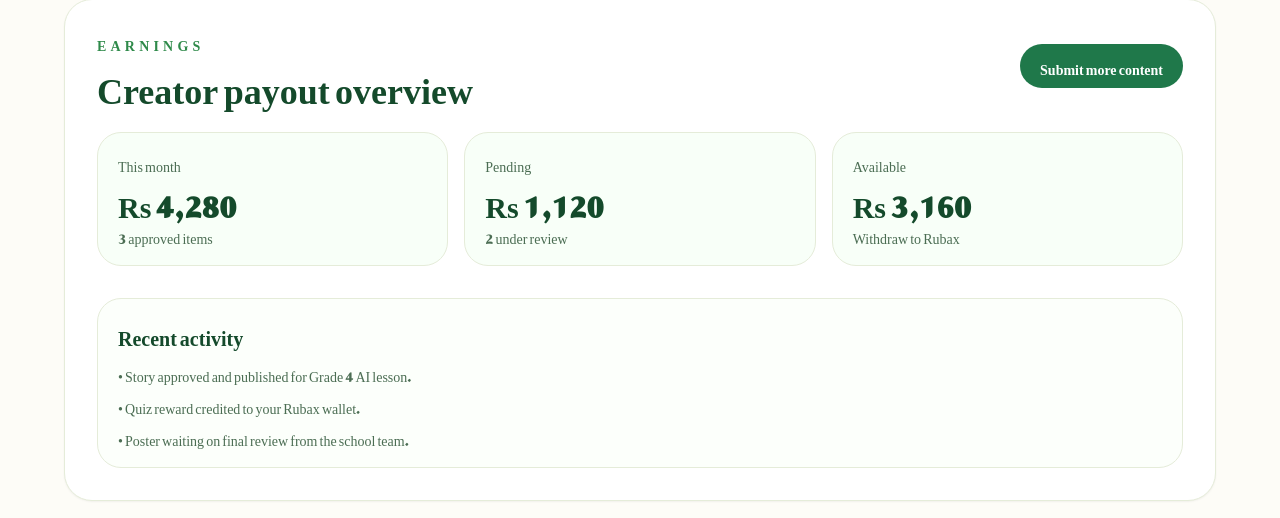
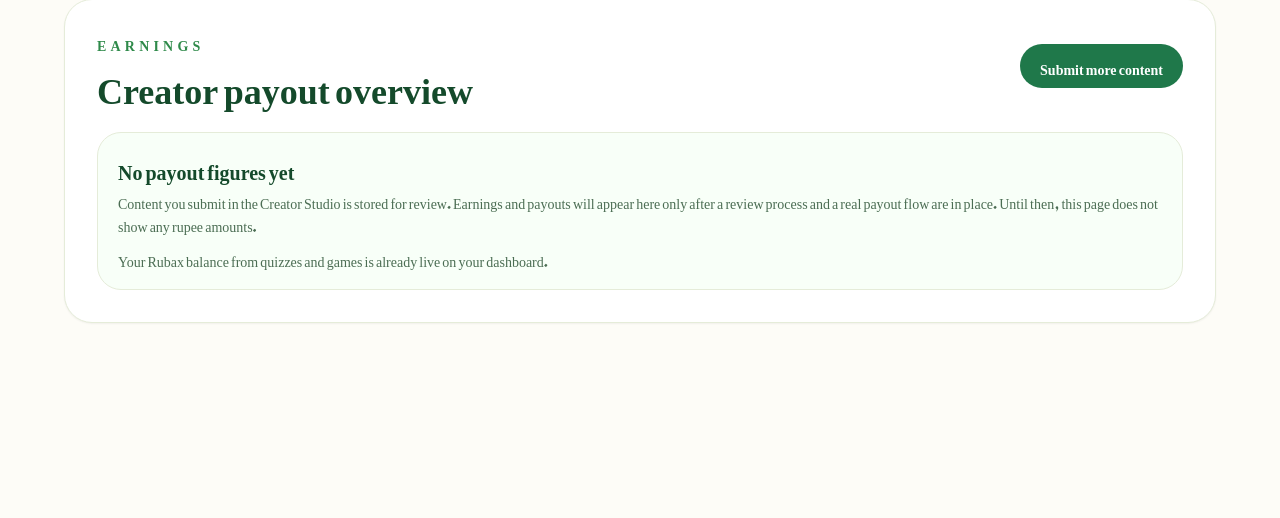
Before and after one commit to nabeelage321-jpg/nayazahen, a Next.js app: page /creator/earnings in a window 1280 px wide. Shown: the part 114-632 px from the top of the page. Built offline with nearby package versions, Linux system fonts and the light colour scheme; no server answers; a web font is replaced by a local one.

Commit message:
Phase 0 proper-site: app/creator/earnings/page.js (remove hardcoded demo figures, honest copy, firestore rules draft)

```diff
--- a/app/creator/earnings/page.js
+++ b/app/creator/earnings/page.js
@@ -2,6 +2,13 @@
 
 import Link from 'next/link';
 import { useLang } from '@/lib/lang';
+
+// Phase 0: the previous version of this page showed hardcoded rupee
+// hardcoded rupee amounts and invented activity items.
+// Those figures were not real, so they have been removed. No payout
+// exists yet — see the earning plan in the project agent file. This
+// page will show real, reviewed submissions and their status in
+// Phase 1, and real amounts only once a payout flow exists.
 
 export default function CreatorEarningsPage() {
   const { dir, pick } = useLang();
@@ -19,27 +26,14 @@ export default function CreatorEarningsPage() {
           </Link>
         </div>
 
-        <div className="mt-8 grid gap-4 md:grid-cols-3">
-          {[
-            { labelEn: 'This month', labelUr: 'اس مہینے', value: 'Rs 4,280', noteEn: '3 approved items', noteUr: '3 منظور شدہ اشیاء' },
-            { labelEn: 'Pending', labelUr: 'زیر التواء', value: 'Rs 1,120', noteEn: '2 under review', noteUr: '2 جائزہ کے تحت' },
-            { labelEn: 'Available', labelUr: 'موجود', value: 'Rs 3,160', noteEn: 'Withdraw to Rubax', noteUr: 'روبیکس میں نکالیں' },
-          ].map((card) => (
-            <div key={card.labelEn} className="rounded-[24px] border border-[#e5ecd9] bg-[#f8fff8] p-5">
-              <p className="text-sm text-[#4b6d53]">{pick(card.labelEn, card.labelUr)}</p>
-              <p className="mt-2 text-3xl font-black text-[#144a2b]">{card.value}</p>
-              <p className="mt-2 text-sm text-[#4b6d53]">{pick(card.noteEn, card.noteUr)}</p>
-            </div>
-          ))}
-        </div>
-
-        <div className="mt-8 rounded-[24px] border border-[#e5ecd9] bg-[#fcfffb] p-5">
-          <h2 className="text-xl font-bold text-[#144a2b]">{pick('Recent activity', 'حالیہ سرگرمی')}</h2>
-          <ul className="mt-4 space-y-3 text-sm text-[#4b6d53]">
-            <li>• {pick('Story approved and published for Grade 4 AI lesson.', 'کہانی منظور ہو گئی اور Grade 4 AI سبق کے لیے شائع ہو گئی۔')}</li>
-            <li>• {pick('Quiz reward credited to your Rubax wallet.', 'کوئز کا انعام آپ کے روبیکس بٹوہ میں داخل کر دیا گیا۔')}</li>
-            <li>• {pick('Poster waiting on final review from the school team.', 'پوسٹر اسکول ٹیم کے آخری جائزہ کا انتظار کر رہا ہے۔')}</li>
-          </ul>
+        <div className="mt-8 rounded-[24px] border border-[#e5ecd9] bg-[#f8fff8] p-5">
+          <h2 className="text-xl font-bold text-[#144a2b]">{pick('No payout figures yet', 'ابھی ادائیگی کے اعداد نہیں ہیں')}</h2>
+          <p className="mt-2 text-sm leading-relaxed text-[#4b6d53]">
+            {pick('Content you submit in the Creator Studio is stored for review. Earnings and payouts will appear here only after a review process and a real payout flow are in place. Until then, this page does not show any rupee amounts.', 'کریٹر اسٹوڈیو میں جمع کیا گیا مواد جائزہ کے لیے محفوظ ہوتا ہے۔ کمائی اور ادائیگیاں یہاں صرف اس وقت ظاہر ہوں گی جب جائزہ کا عمل اور حقیقی ادائیگی کا نظام موجود ہو۔ تب تک اس صفحے پر کوئی روپے کی رقم نہیں دکھائی جائے گی۔')}
+          </p>
+          <p className="mt-3 text-sm leading-relaxed text-[#4b6d53]">
+            {pick('Your Rubax balance from quizzes and games is already live on your dashboard.', 'کوئز اور گیمز سے آپ کا روبیکس بیلنس پہلے ہی آپ کے ڈیش بورڈ پر موجود ہے۔')}
+          </p>
         </div>
       </div>
     </main>
```
